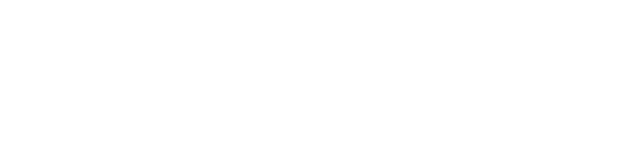
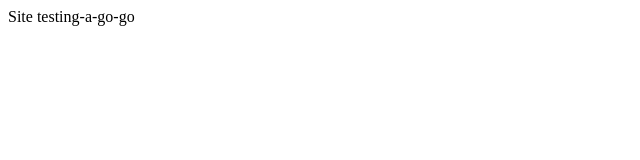
Before and after one commit to fluufz/aasags, a plain HTML site: page html/index.html in a window 1280 px wide. Shown: the whole page, without its empty margins (0-640 px from the left). Drawn offline with Linux system fonts and the light colour scheme.

Commit message:
Update index.html
agogo

```diff
--- a/html/index.html
+++ b/html/index.html
@@ -1,3 +1,3 @@
 <html>
-  <h1></h1>
+  <header id="main-head">Site testing-a-go-go</header>
 </html>
```
